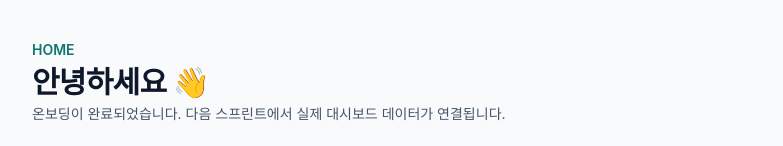
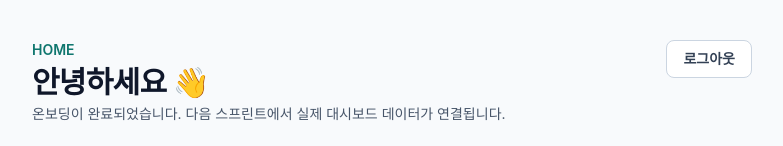
Before and after one commit to kimwoongjin/ticket-bar, a Next.js app: page /home in a window 1280 px wide. Shown: the top 146 px of the page, without its empty margins (248-1031 px from the left). Built offline with nearby package versions, Linux system fonts and the light colour scheme.

Commit message:
홈 로그아웃 동작 추가
sign-out API와 홈 상단 로그아웃 버튼을 연결해 세션 종료 후 로그인 화면 복귀 경로를 완성했다.

Ultraworked with [Sisyphus](https://github.com/code-yeongyu/oh-my-openagent)

Co-authored-by: Sisyphus <clio-agent@sisyphuslabs.ai>

```diff
--- /dev/null
+++ b/src/app/api/auth/sign-out/route.ts
@@ -0,0 +1,14 @@
+import { NextResponse } from 'next/server';
+
+import { createClient } from '@/lib/supabase/server';
+
+export async function POST(): Promise<NextResponse> {
+  const supabase = createClient();
+  const { error } = await supabase.auth.signOut();
+
+  if (error) {
+    return NextResponse.json({ error: error.message }, { status: 400 });
+  }
+
+  return NextResponse.json({ success: true });
+}
--- a/src/app/home/page.tsx
+++ b/src/app/home/page.tsx
@@ -1,6 +1,39 @@
+'use client';
+
 import Link from 'next/link';
+import { useRouter } from 'next/navigation';
+import { useState } from 'react';
 
 const HomePage = () => {
+  const router = useRouter();
+  const [isSigningOut, setIsSigningOut] = useState(false);
+  const [signOutError, setSignOutError] = useState<string | null>(null);
+
+  const handleSignOut = async () => {
+    setSignOutError(null);
+    setIsSigningOut(true);
+
+    try {
+      const response = await fetch('/api/auth/sign-out', {
+        method: 'POST',
+      });
+
+      const result = (await response.json()) as { error?: string };
+
+      if (!response.ok) {
+        setSignOutError(result.error ?? '로그아웃에 실패했습니다.');
+        return;
+      }
+
+      router.push('/login');
+      router.refresh();
+    } catch {
+      setSignOutError('네트워크 오류로 로그아웃에 실패했습니다.');
+    } finally {
+      setIsSigningOut(false);
+    }
+  };
+
   return (
     <main className="mx-auto flex min-h-screen w-full max-w-3xl flex-col gap-6 px-6 py-10">
       <section className="flex items-start justify-between">
@@ -10,6 +43,18 @@ const HomePage = () => {
           <p className="text-sm text-slate-600">
             온보딩이 완료되었습니다. 다음 스프린트에서 실제 대시보드 데이터가 연결됩니다.
           </p>
+        </div>
+
+        <div className="flex flex-col items-end gap-2">
+          <button
+            type="button"
+            onClick={handleSignOut}
+            disabled={isSigningOut}
+            className="rounded-lg border border-slate-300 bg-white px-4 py-2 text-sm font-semibold text-slate-700 transition hover:bg-slate-50 disabled:cursor-not-allowed disabled:bg-slate-100"
+          >
+            {isSigningOut ? '로그아웃 중...' : '로그아웃'}
+          </button>
+          {signOutError && <p className="text-xs font-medium text-rose-600">{signOutError}</p>}
         </div>
       </section>
 
```
